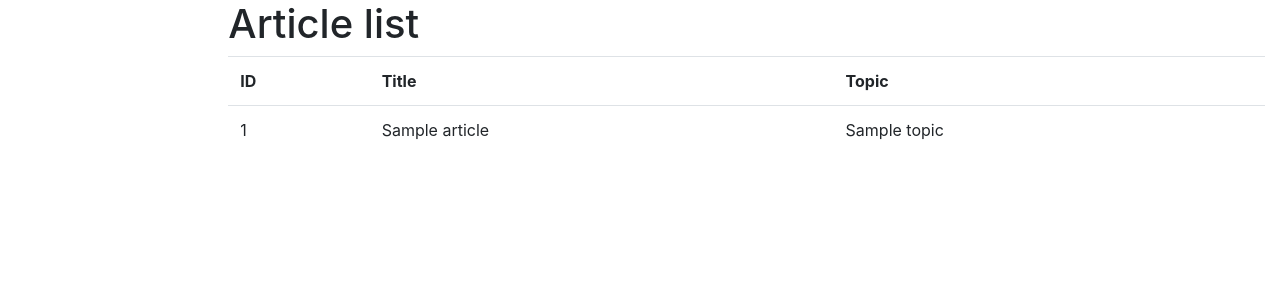
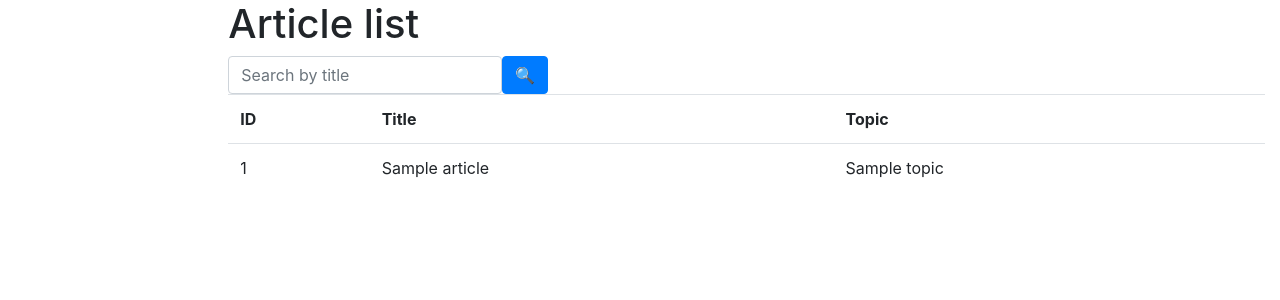
Before and after one commit to ada-krav/good-news, a Django app: page /articles/ in a window 1280 px wide. Shown: the top 300 px of the page. Run offline with Django 4.2, Linux system fonts and the light colour scheme; a user stored in the database is signed in; tables that the repository leaves empty hold one stand-in row (values such as "Sample post"); some libraries are stand-ins or nearby versions.

Commit message:
add search by title to article_list_view

```diff
--- a/agency/forms.py
+++ b/agency/forms.py
@@ -21,3 +21,14 @@ class RedactorSearchForm(forms.Form):
             attrs={"placeholder": "Search by username"}
         )
     )
+
+
+class ArticleSearchForm(forms.Form):
+    title = forms.CharField(
+        max_length=127,
+        required=False,
+        label="",
+        widget=forms.TextInput(
+            attrs={"placeholder": "Search by title"}
+        )
+    )
--- a/agency/views.py
+++ b/agency/views.py
@@ -3,7 +3,7 @@ from django.contrib.auth.mixins import LoginRequiredMixin
 from django.shortcuts import render
 from django.views import generic
 
-from agency.forms import TopicSearchForm, RedactorSearchForm
+from agency.forms import TopicSearchForm, RedactorSearchForm, ArticleSearchForm
 from agency.models import Redactor, Article, Topic
 
 
@@ -54,7 +54,7 @@ class RedactorListView(LoginRequiredMixin, generic.ListView):
     def get_context_data(self, *, object_list=None, **kwargs):
         contex = super(RedactorListView, self).get_context_data(**kwargs)
         username = self.request.GET.get("username", "")
-        contex["search_form"] = TopicSearchForm(
+        contex["search_form"] = RedactorSearchForm(
             initial={"username": username}
         )
         return contex
@@ -73,3 +73,20 @@ class ArticleListView(LoginRequiredMixin, generic.ListView):
     model = Article
     paginate_by = 10
     template_name = "agency/article_list.html"
+
+    def get_context_data(self, *, object_list=None, **kwargs):
+        contex = super(ArticleListView, self).get_context_data(**kwargs)
+        title = self.request.GET.get("title", "")
+        contex["search_form"] = ArticleSearchForm(
+            initial={"title": title}
+        )
+        return contex
+
+    def get_queryset(self):
+        queryset = Article.objects.all()
+        form = ArticleSearchForm(self.request.GET)
+        if form.is_valid():
+            return queryset.filter(
+                title__icontains=form.cleaned_data["title"]
+            )
+        return queryset
--- a/templates/agency/article_list.html
+++ b/templates/agency/article_list.html
@@ -5,7 +5,10 @@
     Article list
   </h1>
   {% if article_list %}
-
+    <form action="" method="get" class="form-inline">
+      {{ search_form|crispy }}
+      <input class="btn btn-primary" type="submit" value="🔍">
+    </form>
     <table class="table">
       <tr>
         <th>ID</th>
```
